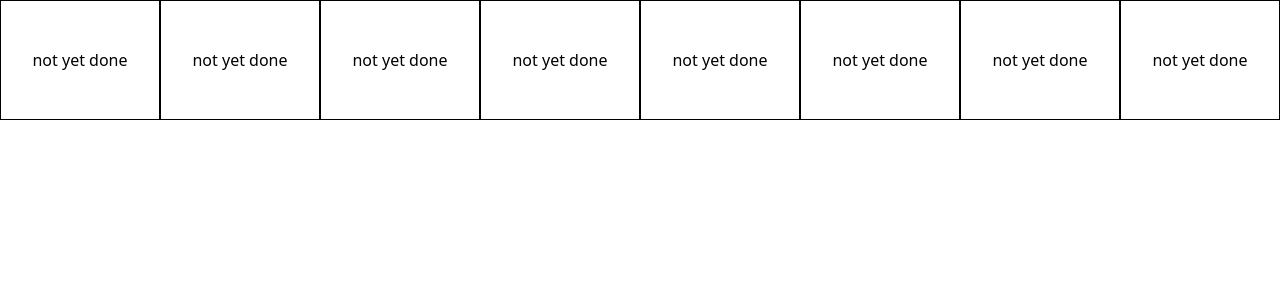
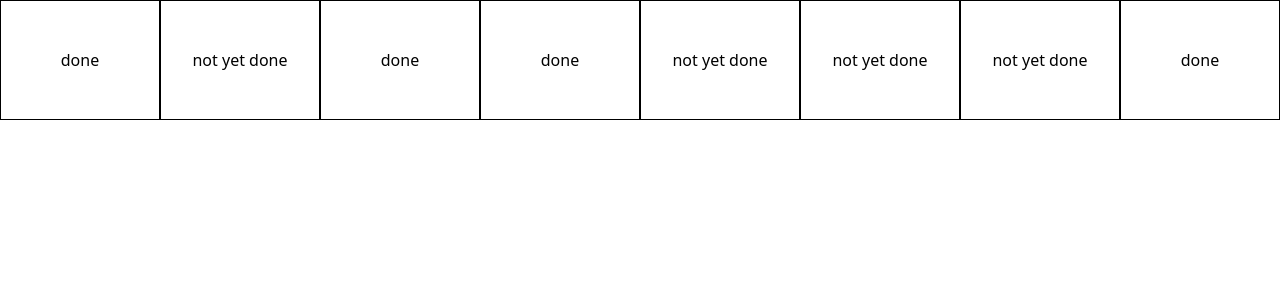
Before and after one commit to system-Barinda/React-project-of-learning, a React (Vite) app in the folder React_learning/: page / in a window 1280 px wide. Shown: the top 300 px of the page. Built offline with nearby package versions, Linux system fonts and the light colour scheme.

Commit message:
done to correct it

```diff
--- a/React_learning/src/props/Button.jsx
+++ b/React_learning/src/props/Button.jsx
@@ -1,6 +1,6 @@
 export default function Button(value){
 
     return(
-        <button className="border h-30 w-40 ">{value.on ? "done" : "not yet done"}</button>
+        <button className="border h-30 w-40 ">{value.value.on ? "done" : "not yet done"}</button>
     )
 }
```
